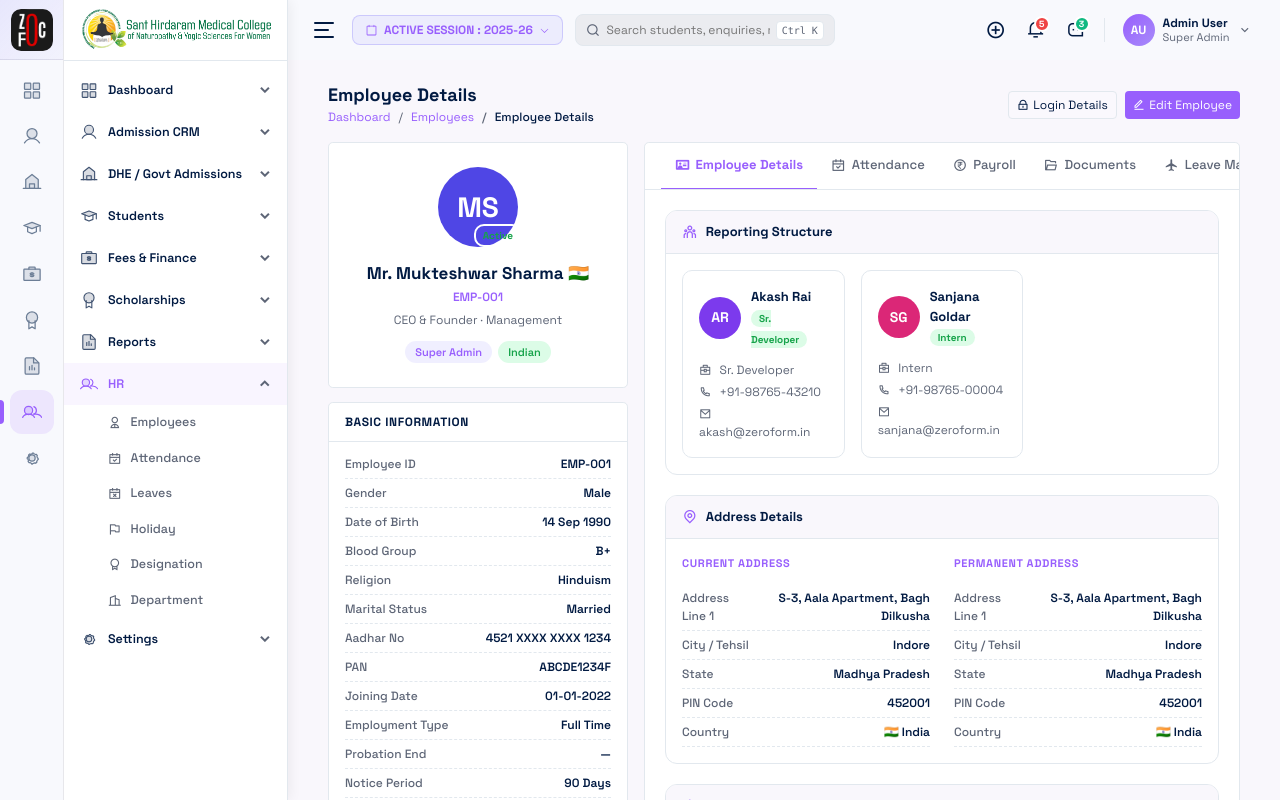
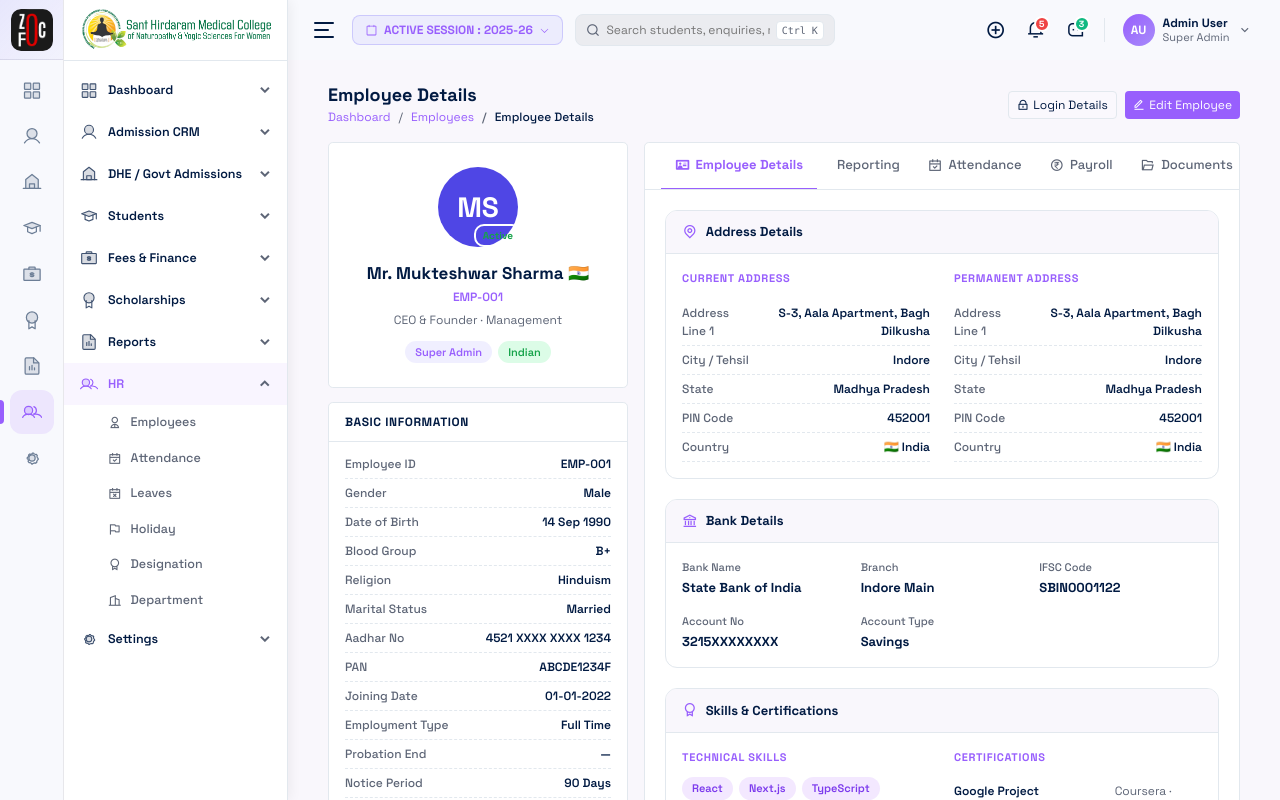
Before and after one commit to aharnish-infotech/save-earth, a Next.js app: page /hr/employees/1 in a window 1280 px wide. Shown: the top 800 px of the page. Built offline with nearby package versions, Linux system fonts and the light colour scheme.

Commit message:
feat(hr): extract Reporting into dedicated tab on employee profile

```diff
--- a/app/(main)/hr/employees/[id]/page.tsx
+++ b/app/(main)/hr/employees/[id]/page.tsx
@@ -118,15 +118,16 @@ const DOC_STYLE: Record<string,{bg:string;color:string;icon:string}> = {
   "Not Submitted": {bg:"#f3f4f6",color:"#6b7280",icon:"ri-file-unknow-line"},
 };
 
-const TABS = ["Employee Details","Attendance","Payroll","Documents","Leave Management","Tasks","Activity"];
+const TABS = ["Employee Details","Reporting","Attendance","Payroll","Documents","Leave Management","Tasks","Activity"];
 const TAB_ICONS: Record<string,string> = {
   "Employee Details":"ri-id-card-line",
-  "Attendance":"ri-calendar-check-line",
-  "Payroll":"ri-money-rupee-circle-line",
-  "Documents":"ri-folder-open-line",
+  "Reporting":       "ri-org-chart",
+  "Attendance":      "ri-calendar-check-line",
+  "Payroll":         "ri-money-rupee-circle-line",
+  "Documents":       "ri-folder-open-line",
   "Leave Management":"ri-plane-line",
-  "Tasks":"ri-task-line",
-  "Activity":"ri-pulse-line",
+  "Tasks":           "ri-task-line",
+  "Activity":        "ri-pulse-line",
 };
 
 // ── Shared helpers ──────────────────────────────────────────────
@@ -162,17 +163,16 @@ function Sec({icon,title,children,right}: {icon:string;title:string;children:Rea
   );
 }
 
-// ── Employee Details Tab ─────────────────────────────────────────
-function EmployeeDetailsTab({emp}: {emp:any}) {
+// ── Reporting Tab ────────────────────────────────────────────────
+function ReportingTab({emp}: {emp:any}) {
   return (
     <div style={{padding:"1.25rem"}}>
-
-      {/* Reporting Structure — mirrors Parents & Guardian */}
-      <Sec icon="ri-team-line" title="Reporting Structure">
+      {/* Reporting Manager */}
+      {emp.reportingTo && (
+        <Sec icon="ri-arrow-up-circle-line" title="Reporting To">
           <div className="row g-3">
-          {emp.reportingTo && (
             <div className="col-md-4">
-              <div style={{border:"1px solid var(--default-border)",borderRadius:10,padding:"1rem",height:"100%"}}>
+              <div style={{border:"1px solid var(--default-border)",borderRadius:10,padding:"1rem"}}>
                 <div style={{display:"flex",alignItems:"center",gap:10,marginBottom:"0.75rem"}}>
                   <div style={{width:42,height:42,borderRadius:"50%",background:"#4f46e5",color:"#fff",display:"flex",alignItems:"center",justifyContent:"center",fontSize:14,fontWeight:700,flexShrink:0}}>
                     {emp.reportingTo.split(" ").map((w:string)=>w[0]).join("").slice(0,2)}
@@ -187,7 +187,17 @@ function EmployeeDetailsTab({emp}: {emp:any}) {
                 </div>
               </div>
             </div>
+          </div>
+        </Sec>
       )}
+
+      {/* Reporting Team */}
+      <Sec icon="ri-arrow-down-circle-line" title={`Reporting Team (${emp.reportingTeam.length})`}>
+        {emp.reportingTeam.length === 0
+          ? <div style={{textAlign:"center",padding:"1.5rem",color:"var(--text-muted)"}}>
+              <i className="ri-team-line" style={{fontSize:28,display:"block",marginBottom:6}}/> No team members reporting
+            </div>
+          : <div className="row g-3">
               {emp.reportingTeam.map((m:any,i:number)=>(
                 <div key={i} className="col-md-4">
                   <div style={{border:"1px solid var(--default-border)",borderRadius:10,padding:"1rem",height:"100%"}}>
@@ -208,13 +218,17 @@ function EmployeeDetailsTab({emp}: {emp:any}) {
                   </div>
                 </div>
               ))}
-          {!emp.reportingTo && emp.reportingTeam.length===0 && (
-            <div className="col-12" style={{textAlign:"center",padding:"1.5rem",color:"var(--text-muted)"}}>
-              <i className="ri-team-line" style={{fontSize:28,display:"block",marginBottom:6}}/> No reporting structure defined
             </div>
-          )}
+        }
+      </Sec>
     </div>
-      </Sec>
+  );
+}
+
+// ── Employee Details Tab ─────────────────────────────────────────
+function EmployeeDetailsTab({emp}: {emp:any}) {
+  return (
+    <div style={{padding:"1.25rem"}}>
 
       {/* Address Details — exact mirror */}
       <Sec icon="ri-map-pin-line" title="Address Details">
@@ -766,6 +780,7 @@ export default function EmployeeProfilePage() {
           {/* Tab content */}
           <div>
                         {activeTab==="Employee Details"  && <EmployeeDetailsTab emp={emp}/>}
+            {activeTab==="Reporting"         && <ReportingTab emp={emp}/>}
             {activeTab==="Attendance"        && <AttendanceTab emp={emp}/>}
             {activeTab==="Payroll"           && <PayrollTab emp={emp}/>}
             {activeTab==="Documents"         && <DocumentsTab emp={emp}/>}
```
Lines whose indentation alone changed are shown as unchanged.
